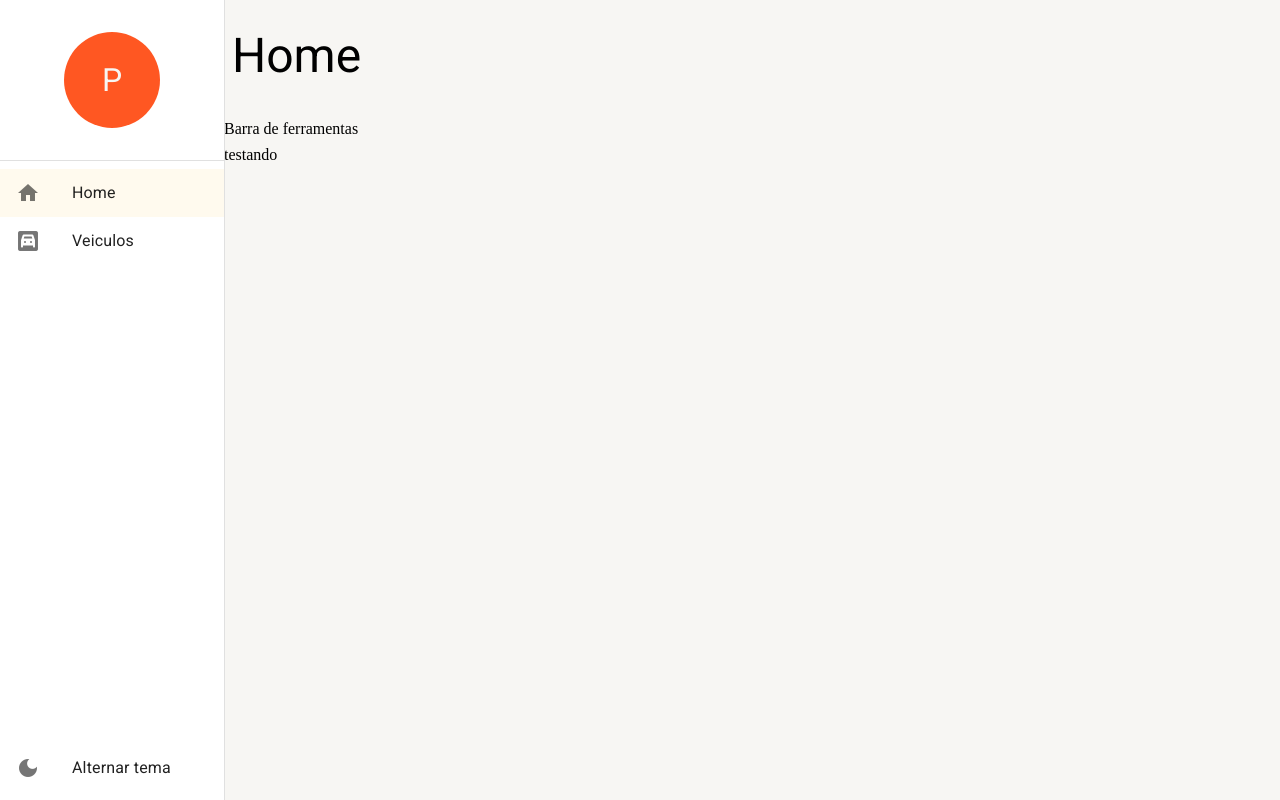
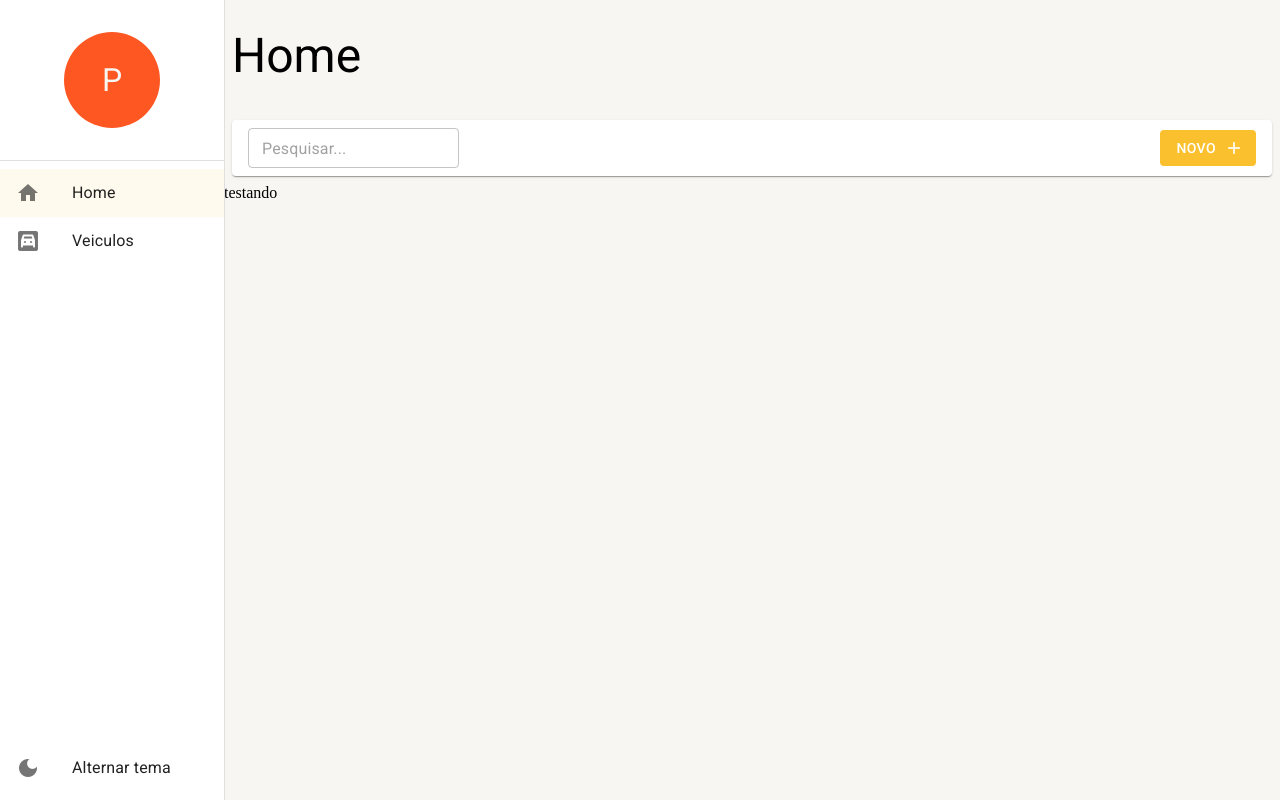
Before and after one commit to pedrovjesus/Front-Tms, a React (Vite) app: page /home in a window 1280 px wide. Built offline with nearby package versions, Linux system fonts and the light colour scheme.

Commit message:
feat: create toolbar

```diff
--- a/src/pages/dashboard/Dashboard.tsx
+++ b/src/pages/dashboard/Dashboard.tsx
@@ -1,8 +1,9 @@
+import Toolbar from "../../shared/components/toolbar/Toolbar";
 import BaseLayout from "../../shared/layouts/BaseLayout";
 
 export const Dashboard = () => {
   return (
-    <BaseLayout title="Home" toolBar={<>Barra de ferramentas</>}>
+    <BaseLayout title="Home" toolBar={<Toolbar showSearchInput />}>
       testando
     </BaseLayout>
   );
--- /dev/null
+++ b/src/shared/components/toolbar/Toolbar.tsx
@@ -0,0 +1,58 @@
+import { Box, Button, Icon, Paper, TextField, useTheme } from "@mui/material";
+
+interface IToolbarProps {
+  searchText?: string;
+  showSearchInput?: boolean;
+  onChangeSearchText?: (newText: string) => void;
+  textNewButton?: string;
+  showNewButton?: boolean;
+  onClickNewButton?: () => void;
+}
+
+const Toolbar: React.FC<IToolbarProps> = ({
+  onChangeSearchText,
+  searchText = "",
+  showSearchInput = false,
+  textNewButton = "Novo",
+  showNewButton = true,
+  onClickNewButton,
+}) => {
+  const theme = useTheme();
+  return (
+    <Box
+      height={theme.spacing(5)}
+      marginX={1}
+      padding={1}
+      paddingX={2}
+      display={"flex"}
+      flex={1}
+      gap={1}
+      alignItems={"center"}
+      component={Paper}
+    >
+      {showSearchInput && (
+        <TextField
+          size="small"
+          value={searchText}
+          onChange={(e) => onChangeSearchText?.(e.target.value)}
+          placeholder="Pesquisar..."
+        />
+      )}
+      <Box flex={1} display={"flex"} justifyContent={"end"}>
+        {showNewButton && (
+          <Button
+            variant="contained"
+            color="primary"
+            disableElevation
+            onClick={onClickNewButton}
+            endIcon={<Icon>add</Icon>}
+          >
+            {textNewButton}
+          </Button>
+        )}
+      </Box>
+    </Box>
+  );
+};
+
+export default Toolbar;
```
